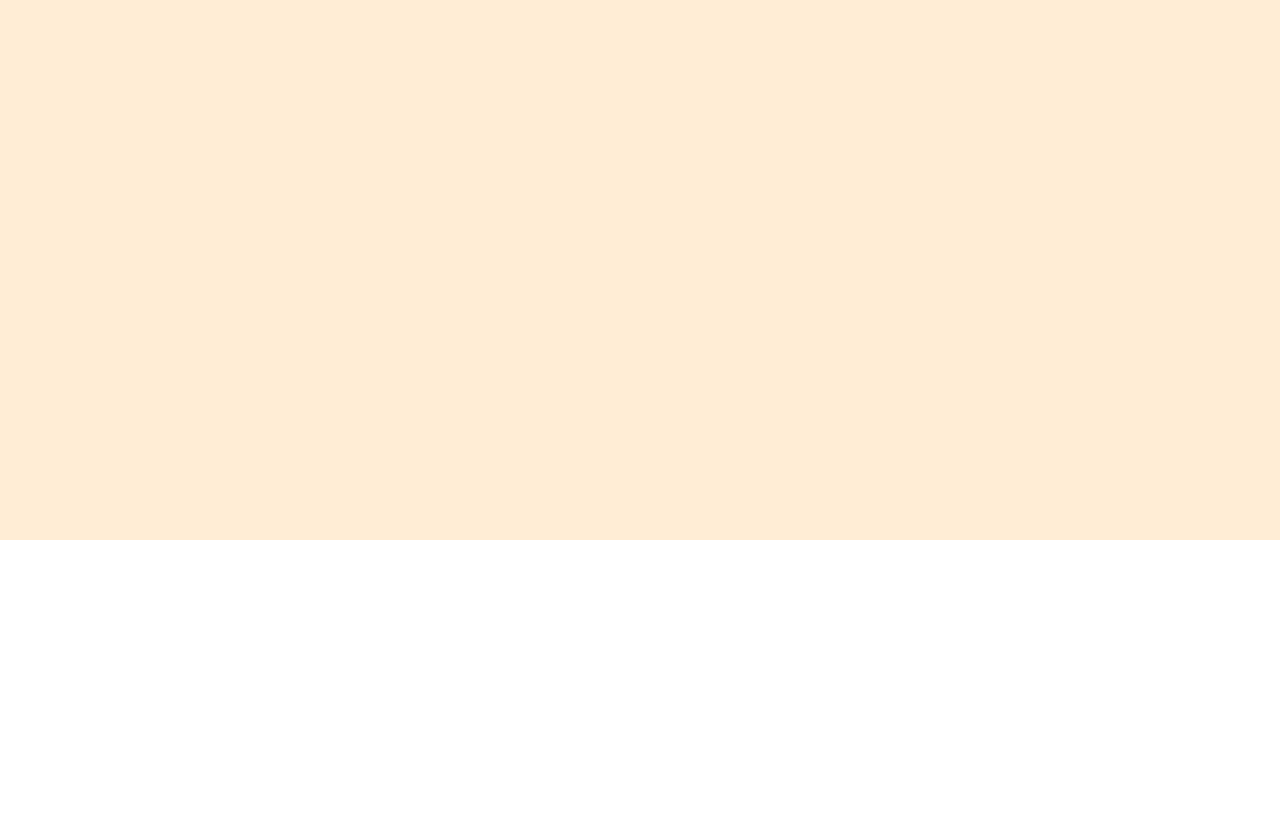
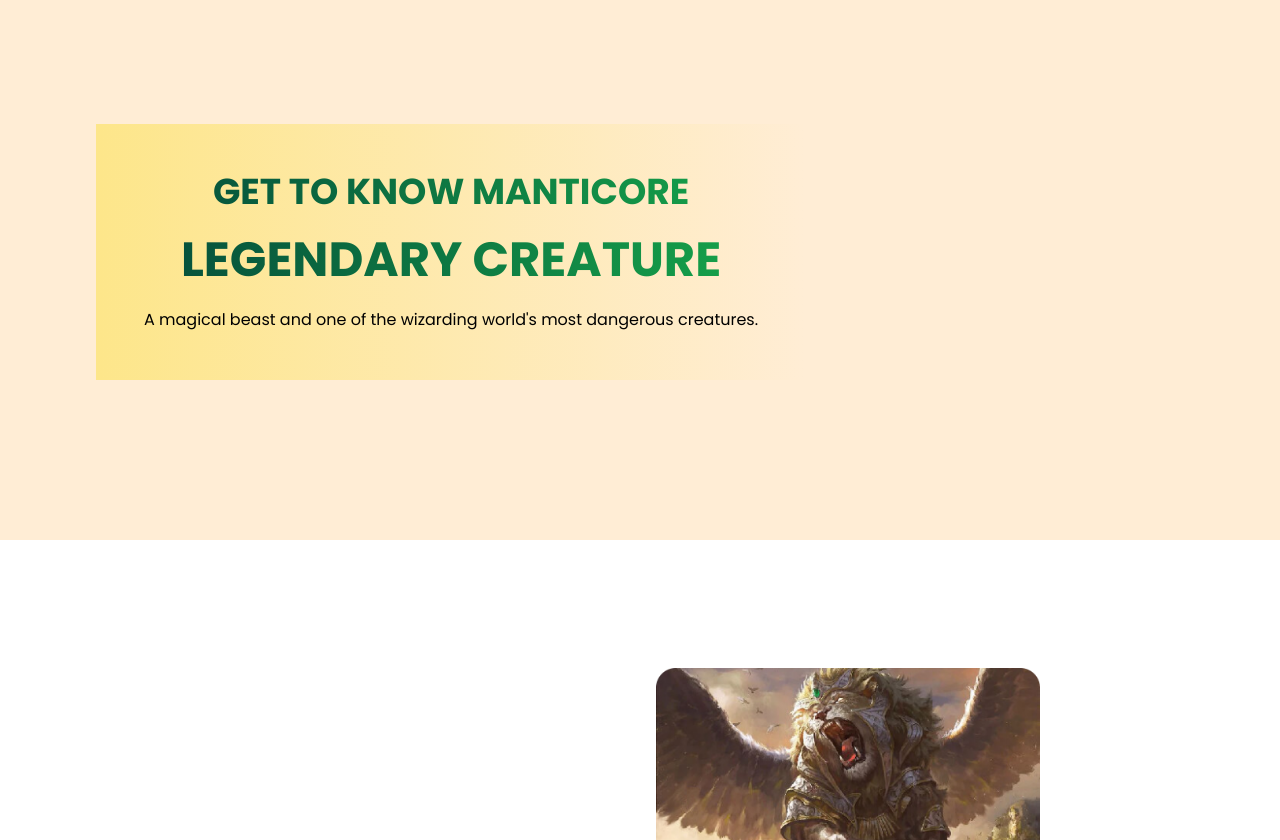
Before and after one commit to Hello-Fennec/G4-Manticore, a React (Create React App) app in the folder manticore_mantijai/: page / in a window 1280 px wide. Shown: the part 260-1100 px from the top of the page. Before the commit the page ends 800 px from the top, so only its background shows below. Built offline with nearby package versions, Linux system fonts and the light colour scheme.

Commit message:
add picture

```diff
--- a/manticore_mantijai/src/component/Home.jsx
+++ b/manticore_mantijai/src/component/Home.jsx
@@ -1,13 +1,20 @@
 import React from "react";
 
-function Home () {
+function Home() {
     return (
+        <div>
+            <div  className="mt-96 ml-24 float-left bg-gradient-to-r from-amber-200 ... py-12 px-12 pr-12 ">
+                <h3 className="text-4xl text-transparent font-poppins font-bold bg-clip-text bg-gradient-to-r from-emerald-900 to-green-600 ">GET TO KNOW MANTICORE</h3>
+                <br />
+                <h2 className="text-5xl text-transparent font-poppins font-bold bg-clip-text bg-gradient-to-r from-emerald-900 to-green-600 ">LEGENDARY CREATURE</h2>
+                <br />
+                <p className="font-poppins">A magical beast and one of the wizarding world's most dangerous creatures.</p>
+            </div>
 
-        <div>
-            <h3>GET TO KNOW MANTICORE</h3>
-            <h2>LEGENDARY CREATURE</h2>
-            <p>A magical</p>
+            <img className = "w-96  pt-72 float-right mr-60" src="../img/home.png" alt="homepicture" />
         </div>
+
+
 
     );
 }
```
Also changed, not shown: manticore_mantijai/public/img/home.png (added).
